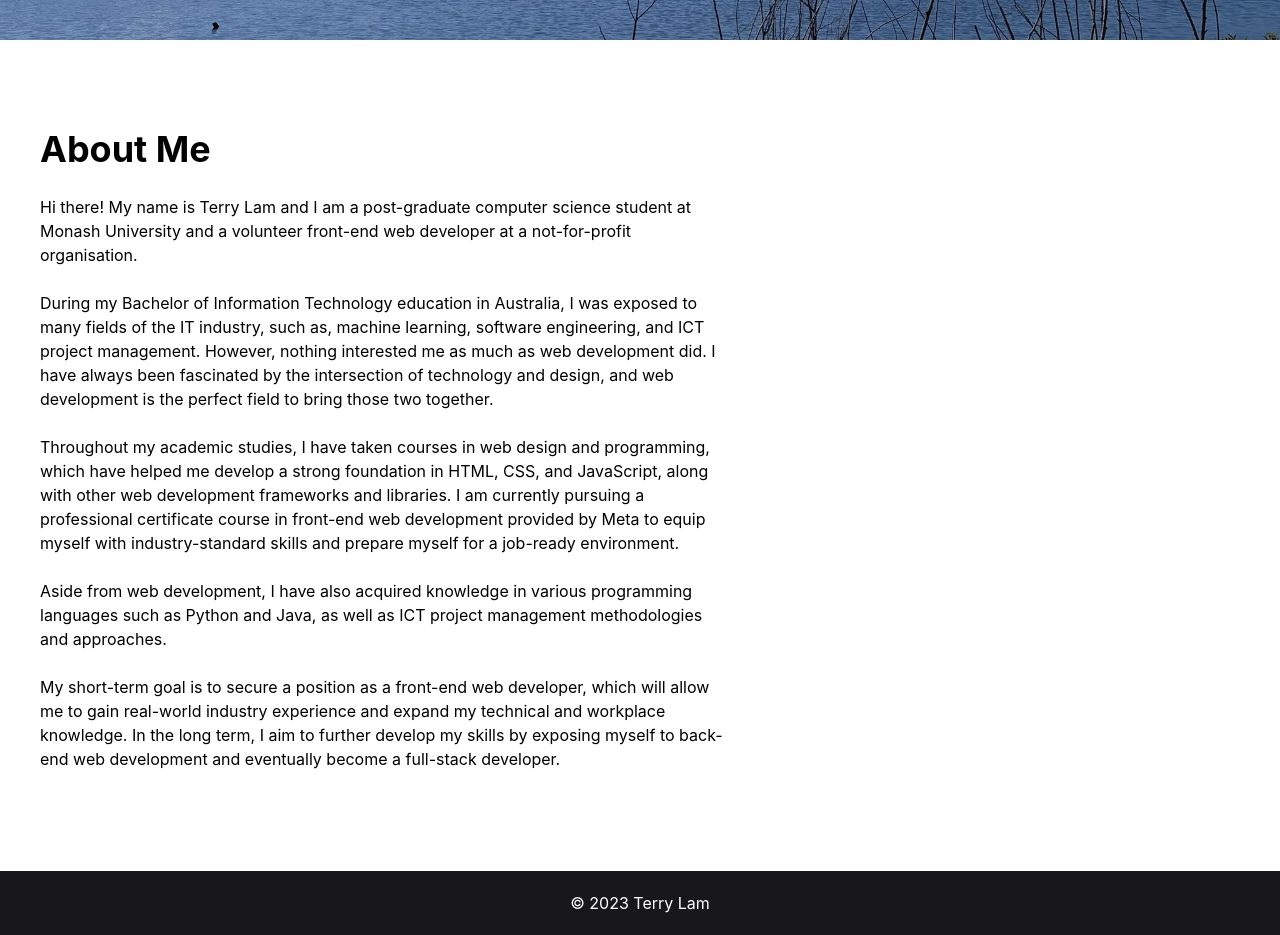
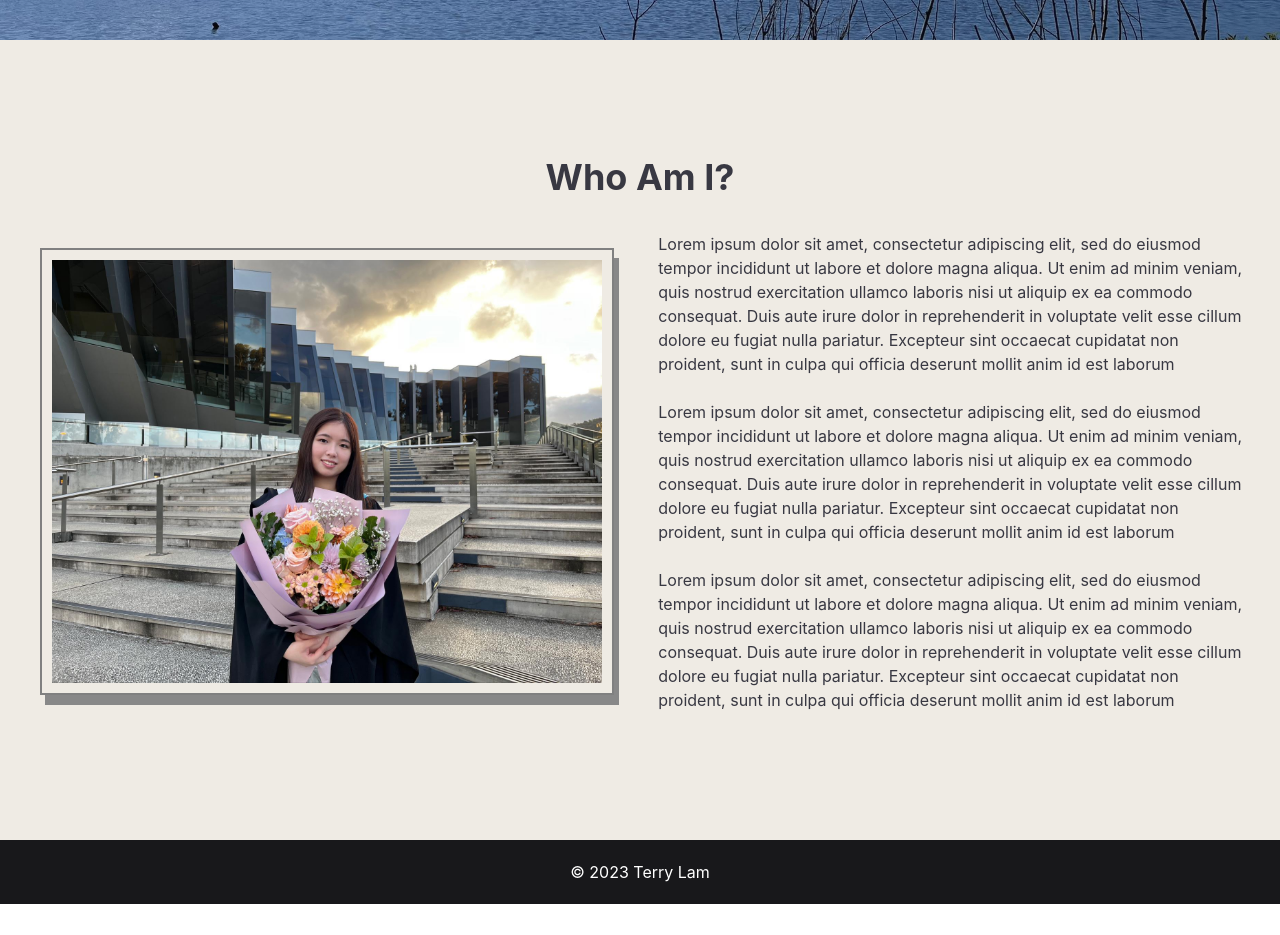
Before and after one commit to claireyau5/claireyau5.github.io, a React (Create React App) app: page / in a window 1280 px wide. Shown: the part 760-1695 px from the top of the page. After the commit the page ends 1664 px from the top, so only its background shows below. Built offline with nearby package versions, Linux system fonts and the light colour scheme.

Commit message:
Add heading, change bgcolor to #efebe4, change color to #383842

```diff
--- a/src/components/BioSection.js
+++ b/src/components/BioSection.js
@@ -1,14 +1,13 @@
 import React from "react";
-import { Text, Heading, VStack, Box, Image } from "@chakra-ui/react";
-import { Flex } from '@chakra-ui/react'
-//import { Container } from '@chakra-ui/react'
+import { Text, Heading, VStack, Box, Image, Flex } from "@chakra-ui/react";
 import FullScreenSection from "./FullScreenSection";
 
 const Bio = () => {
     return (
         <FullScreenSection
             id="bio-section"
-            backgroundColor="white"
+            backgroundColor="#efebe4"
+            color="#383842"
             px={8}
             py={20}
             alignItems="flex-start"
@@ -16,47 +15,38 @@
             spacing={8}
         >
             <VStack spacing={5} >
-                <Flex gap={10} wrap={{ base: "wrap", lg: "nowrap" }} justifyContent="center">
-                    <Box w={{ base: "none", lg: '60%' }} p={2}>
-                        <Heading pb={3} as="h1">
-                            About Me
-                        </Heading>
+                <Heading as='h1'>
+                    Who Am I?
+                </Heading>
+                <Flex
+                    justifyContent='center'
+                    justifyItems='center'
+                    alignItems='center'
+                    gap={9}
+                    >
+                    <Box
+                        //w={{ base: "none", lg: '40%' }}
+                        w='50%'
+                        p={2}
+                        justifyContent="center"
+                        alignItems="center">
+                        <Image src={require("../images/img5.jpeg")} border='solid gray 2px' p='10px' boxShadow=' 5px 10px #888888' />
+                    </Box>
+                    <Box w='50%'>
                         <Text py={3}>
-                            Hi there! My name is Terry Lam and I am a post-graduate computer science student at Monash University
-                            and a volunteer front-end web developer at a not-for-profit organisation.
+                            Lorem ipsum dolor sit amet, consectetur adipiscing elit, sed do eiusmod tempor incididunt ut labore et dolore magna aliqua. Ut enim ad minim veniam, quis nostrud exercitation ullamco laboris nisi ut aliquip ex ea commodo consequat. Duis aute irure dolor in reprehenderit in voluptate velit esse cillum dolore eu fugiat nulla pariatur. Excepteur sint occaecat cupidatat non proident, sunt in culpa qui officia deserunt mollit anim id est laborum
+
                         </Text>
-                        {/* <Text py={3}>
-                            In my free time, I enjoy indulging in a variety of hobbies that help me recharge and relax.
-                            I love staying active, and I try to maintain a regular exercise routine to keep myself physically and mentally fit.
-                            I enjoy hiking and cycling, which not only keep me fit but also help me explore new places and enjoy nature.
-                        </Text> */}
+
+
                         <Text py={3}>
-                            During my Bachelor of Information Technology education in Australia, I was exposed to many fields of the IT industry,
-                            such as, machine learning, software engineering, and ICT project management. However, nothing interested me as much as web development did.
-                            I have always been fascinated by the intersection of technology and design, and web development is the perfect field to bring those two together.
+                            Lorem ipsum dolor sit amet, consectetur adipiscing elit, sed do eiusmod tempor incididunt ut labore et dolore magna aliqua. Ut enim ad minim veniam, quis nostrud exercitation ullamco laboris nisi ut aliquip ex ea commodo consequat. Duis aute irure dolor in reprehenderit in voluptate velit esse cillum dolore eu fugiat nulla pariatur. Excepteur sint occaecat cupidatat non proident, sunt in culpa qui officia deserunt mollit anim id est laborum
+
                         </Text>
                         <Text py={3}>
-                            Throughout my academic studies, I have taken courses in web design and programming, which have helped me develop a strong foundation in HTML, CSS, and JavaScript,
-                            along with other web development frameworks and libraries.
-                            I am currently pursuing a professional certificate course in front-end web development provided by Meta to equip myself with industry-standard skills and prepare myself for a job-ready environment.
+                            Lorem ipsum dolor sit amet, consectetur adipiscing elit, sed do eiusmod tempor incididunt ut labore et dolore magna aliqua. Ut enim ad minim veniam, quis nostrud exercitation ullamco laboris nisi ut aliquip ex ea commodo consequat. Duis aute irure dolor in reprehenderit in voluptate velit esse cillum dolore eu fugiat nulla pariatur. Excepteur sint occaecat cupidatat non proident, sunt in culpa qui officia deserunt mollit anim id est laborum
+
                         </Text>
-                        <Text py={3}>
-                            Aside from web development, I have also acquired knowledge in various programming languages such as Python and Java,
-                            as well as ICT project management methodologies and approaches.
-                        </Text>
-                        <Text py={3}>
-                            My short-term goal is to secure a position as a front-end web developer,
-                            which will allow me to gain real-world industry experience and expand my technical and workplace knowledge.
-                            In the long term, I aim to further develop my skills by exposing myself to back-end web development and eventually become a full-stack developer.
-                        </Text>
-                    </Box>
-                    <Box
-                        w={{ base: "none", lg: '40%' }}
-                        p={2}
-                        display="grid"
-                        justifyContent="center"
-                        alignItems="center">
-                        {/* <Image src={require("../images/pfp.jpeg")} /> */}
                     </Box>
                 </Flex>
             </VStack>
```
